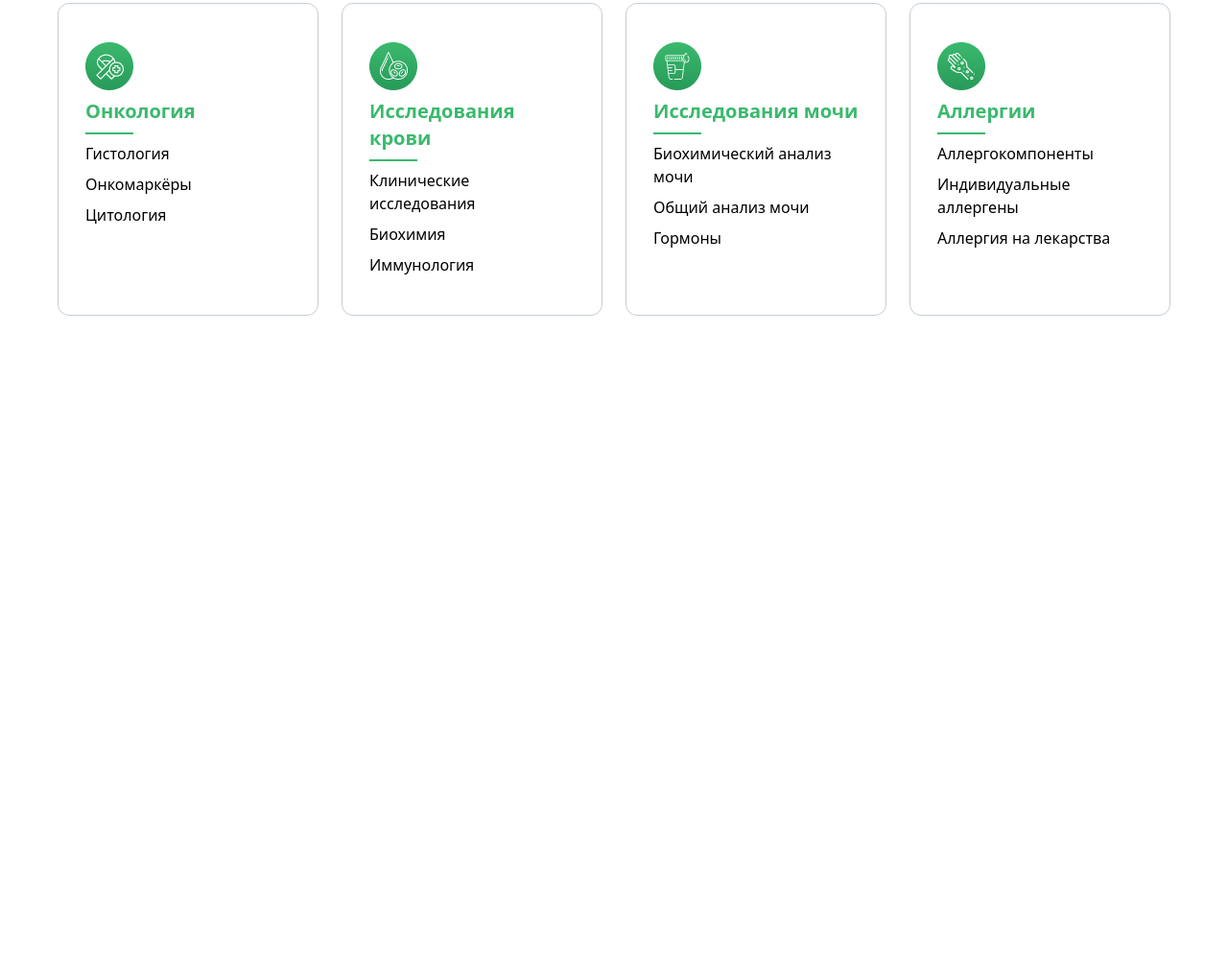
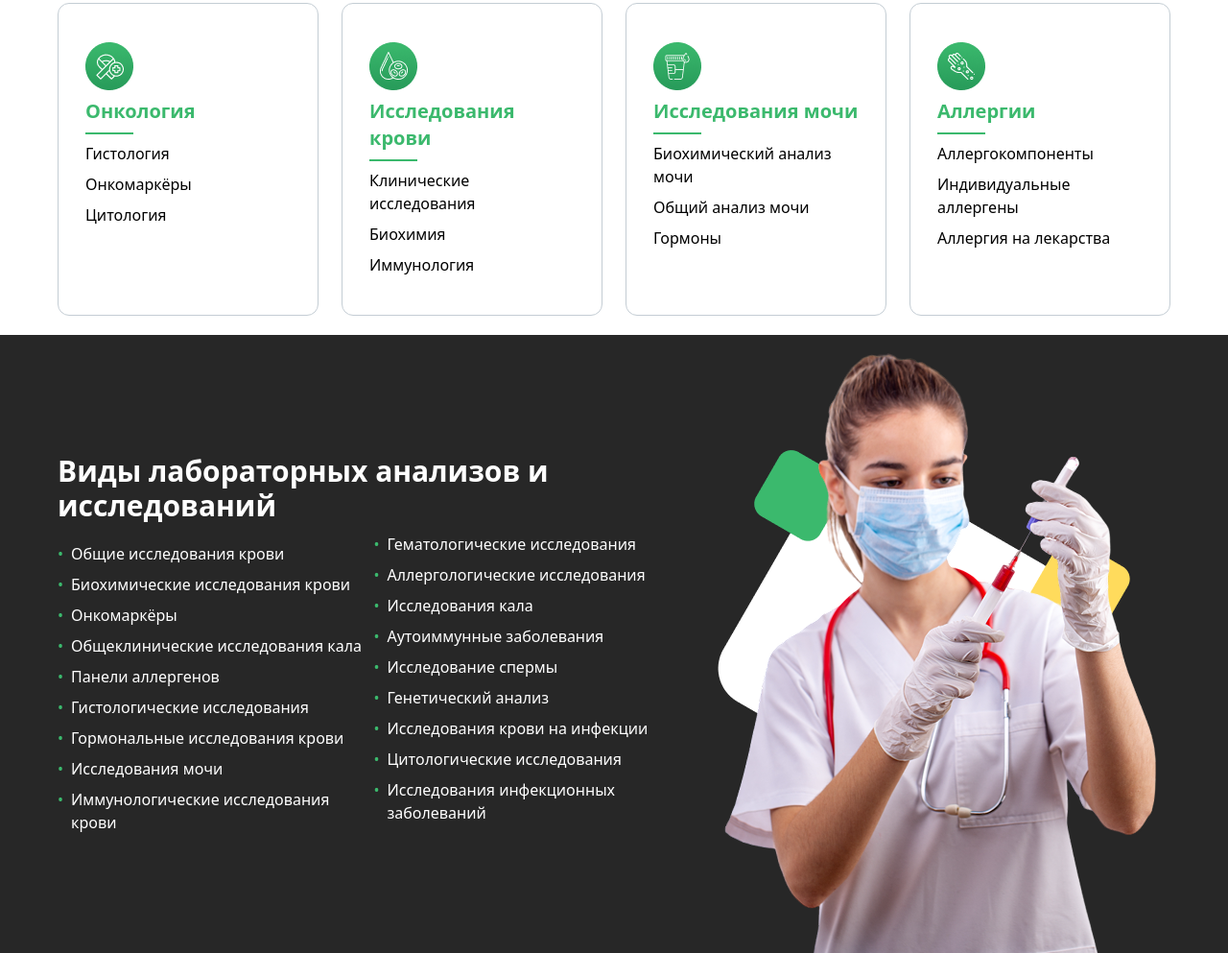
Before and after one commit to miryusuf899/hmw1Git, a website: page index.html in a window 1280 px wide. Shown: the part 1687-2680 px from the top of the page at 96% size. Before the commit the page ends 2036 px from the top, so only its background shows below. Drawn offline with Linux system fonts and the light colour scheme.

Commit message:
Section 4

```diff
--- a/index.html
+++ b/index.html
@@ -120,5 +120,39 @@
             </div>
         </section>
     </main>
+    <section class="bg-[#272727] text-white">
+        <div class="max-w-300 m-auto px-5 py-14 flex flex-col gap-5 lg:py-0">
+            <div class="flex flex-col lg:flex-row justify-between items-center">
+                <div>
+                    <h1 class="text-3xl font-semibold">Виды лабораторных анализов и исследований</h1>
+                    <div class="flex flex-col gap-2 lg:flex-row lg:items-center">
+                        <ul class="flex flex-col gap-2 mt-5">
+                            <li class="flex gap-2"><span class="text-[#3BB96D]">•</span>Общие исследования крови</li>
+                            <li class="flex gap-2"><span class="text-[#3BB96D]">•</span>Биохимические исследования крови</li>
+                            <li class="flex gap-2"><span class="text-[#3BB96D]">•</span>Онкомаркёры</li>
+                            <li class="flex gap-2"><span class="text-[#3BB96D]">•</span>Общеклинические исследования кала</li>
+                        <li class="flex gap-2"><span class="text-[#3BB96D]">•</span>Панели аллергенов</li>
+                        <li class="flex gap-2"><span class="text-[#3BB96D]">•</span>Гистологические исследования</li>
+                        <li class="flex gap-2"><span class="text-[#3BB96D]">•</span>Гормональные исследования крови</li>
+                        <li class="flex gap-2"><span class="text-[#3BB96D]">•</span>Исследования мочи</li>
+                        <li class="flex gap-2"><span class="text-[#3BB96D]">•</span>Иммунологические исследования крови</li>
+                    </ul>
+                    <ul class="flex flex-col gap-2">
+                        <li class="flex gap-2"><span class="text-[#3BB96D]">•</span>Гематологические исследования</li>
+                        <li class="flex gap-2"><span class="text-[#3BB96D]">•</span>Аллергологические исследования</li>
+                        <li class="flex gap-2"><span class="text-[#3BB96D]">•</span>Исследования кала</li>
+                        <li class="flex gap-2"><span class="text-[#3BB96D]">•</span>Аутоиммунные заболевания</li>
+                        <li class="flex gap-2"><span class="text-[#3BB96D]">•</span>Исследование спермы</li>
+                        <li class="flex gap-2"><span class="text-[#3BB96D]">•</span>Генетический анализ</li>
+                        <li class="flex gap-2"><span class="text-[#3BB96D]">•</span>Исследования крови на инфекции</li>
+                        <li class="flex gap-2"><span class="text-[#3BB96D]">•</span>Цитологические исследования</li>
+                        <li class="flex gap-2"><span class="text-[#3BB96D]">•</span>Исследования инфекционных заболеваний</li>
+                    </ul>
+                    </div>
+                </div>
+                <img src="./Group 1895.png" alt="" class="hidden lg:block">
+            </div>
+        </div>
+    </section>
 </body>
 </html>
```
Also changed, not shown: Group 1895.png (added), src/output.css.
